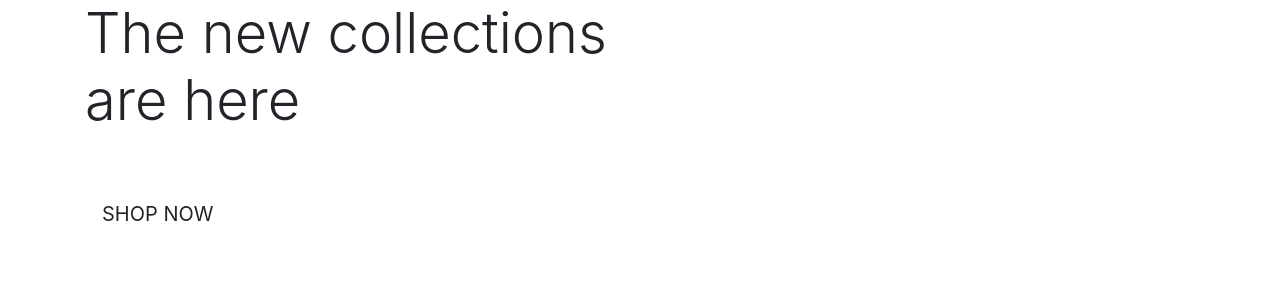
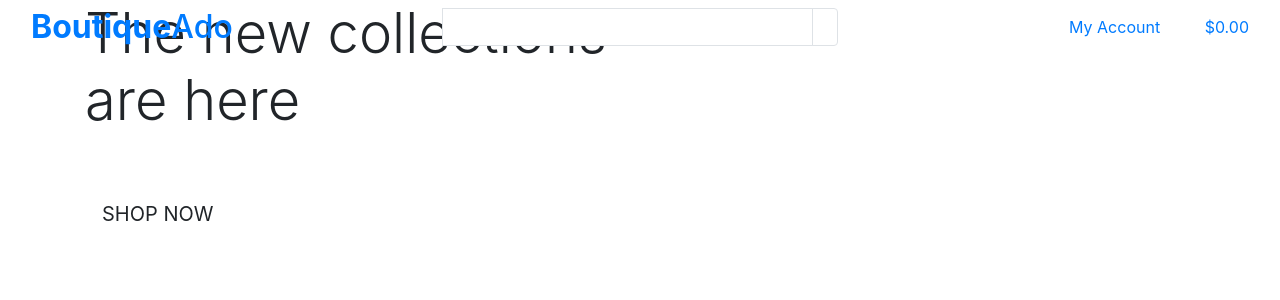
Before and after one commit to 2ndborn/boutique_ado_v1, a Django app: page / in a window 1280 px wide. Shown: the top 300 px of the page. Run offline with Django 3.2, Linux system fonts and the light colour scheme.

Commit message:
Added main page header

```diff
--- a/templates/base.html
+++ b/templates/base.html
@@ -38,7 +38,90 @@
   </head>
 
   <body>
-    <header class="container-fluid fixed-top"></header>
+    <header class="container-fluid fixed-top">
+      <div class="row">
+        <div
+          class="col-12 col-lg-4 my-auto py-1 py-lg-0 text-center text-lg-left"
+        >
+          <a href="{% url 'home' %}" class="nav-link main-logo-link">
+            <h2 class="logo-font text-black my-0">
+              <strong>Boutique</strong>Ado
+            </h2>
+          </a>
+        </div>
+        <div class="col-12 col-lg-4 my-auto py-1 py-lg-0">
+          <form action="" method="get">
+            <div class="input-group w-100">
+              <input
+                type="text"
+                name="q"
+                placeholder=""
+                class="form-control border border-black rounded-0"
+              />
+              <div class="input-group-append">
+                <button
+                  type="submit"
+                  class="form-control btn btn-black border border-black"
+                >
+                  <span class="icon">
+                    <i class="fas fa-s"></i>
+                  </span>
+                </button>
+              </div>
+            </div>
+          </form>
+        </div>
+        <div class="col-12 col-lg-4 my-auto py-1 py-lg-0">
+          <ul class="list-inline list-unstyled text-center text-lg-right my-0">
+            <li class="list-inline-item dropdown">
+              <a
+                class="text-black nav-link"
+                href="#"
+                id="user-options"
+                data-toggle="dropdown"
+                aria-haspopup="true"
+                aria-expanded="false"
+              >
+                <div class="text-center">
+                  <div><i class="fas fa-user fa-lg"></i></div>
+                  <p class="my-0">My Account</p>
+                </div>
+              </a>
+              <div class="dropdown-menu border-0" aria-labelledby="user-options">
+                {% if request.user.is_authenticated %}
+                    {% if request.user.is_superuser %}
+                        <a href="" class="dropdown-item">Product Management</a>
+                    {% endif %}
+                    <a href="" class="dropdown-item">My Profile</a>
+                    <a href="{% url 'account_logout' %}" class="dropdown-item"
+                    >Logout</a>
+                {% else %}
+                    <a href="{% url 'account_signup' %}" class="dropdown-item">Register</a>
+                    <a href="{% url 'account_login' %}" class="dropdown-item">Login</a>
+                {% endif %}
+              </div>
+            </li>
+            <li class="list-inline-item">
+              <a
+                class="{% if grand_total %}text-info font-weight-bold{% else %}text-black{% endif %} nav-link"
+                href=""
+              >
+                <div class="text-center">
+                  <div><i class="fas fa-shopping-bag fa-lg"></i></div>
+                  <p class="my-0">
+                    {% if grand_total %}
+                        ${{ grand_total|floatformat:2 }}
+                    {% else %}
+                        $0.00
+                    {% endif %}
+                  </p>
+                </div>
+              </a>
+            </li>
+          </ul>
+        </div>
+      </div>
+    </header>
 
     {% if messages %}
         <div class="message-container"></div>
@@ -53,6 +136,5 @@
     {% block postloadjs %}
     {% endblock %}
 
-
   </body>
 </html>
```
